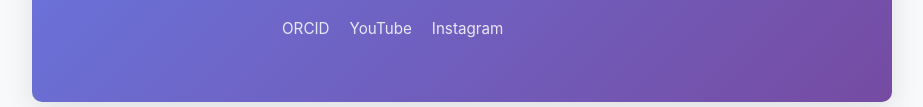
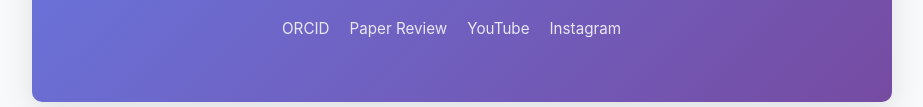
Before and after one commit to justinbrianhwang/CV, a website: page index.html in a window 1280 px wide. Shown: the part 350-457 px from the top of the page, without its empty margins (178-1101 px from the left). Drawn offline with Linux system fonts and the light colour scheme.

Commit message:
Add Paper Review link to CV contact info

```diff
--- a/index.html
+++ b/index.html
@@ -33,6 +33,7 @@
                     <a href="https://www.linkedin.com/in/sunjunhwang/">LinkedIn</a>
                     <a href="https://scholar.google.com/citations?user=6X2EVE0AAAAJ">Google Scholar</a>
                     <a href="https://orcid.org/0009-0007-5173-2876">ORCID</a>
+                    <a href="https://sjhwangpaper.com/">Paper Review</a>
                     <a href="https://www.youtube.com/@sjquantumprof">YouTube</a>
                     <a href="https://www.instagram.com/jun_bri0123/">Instagram</a>
                 </div>
```
